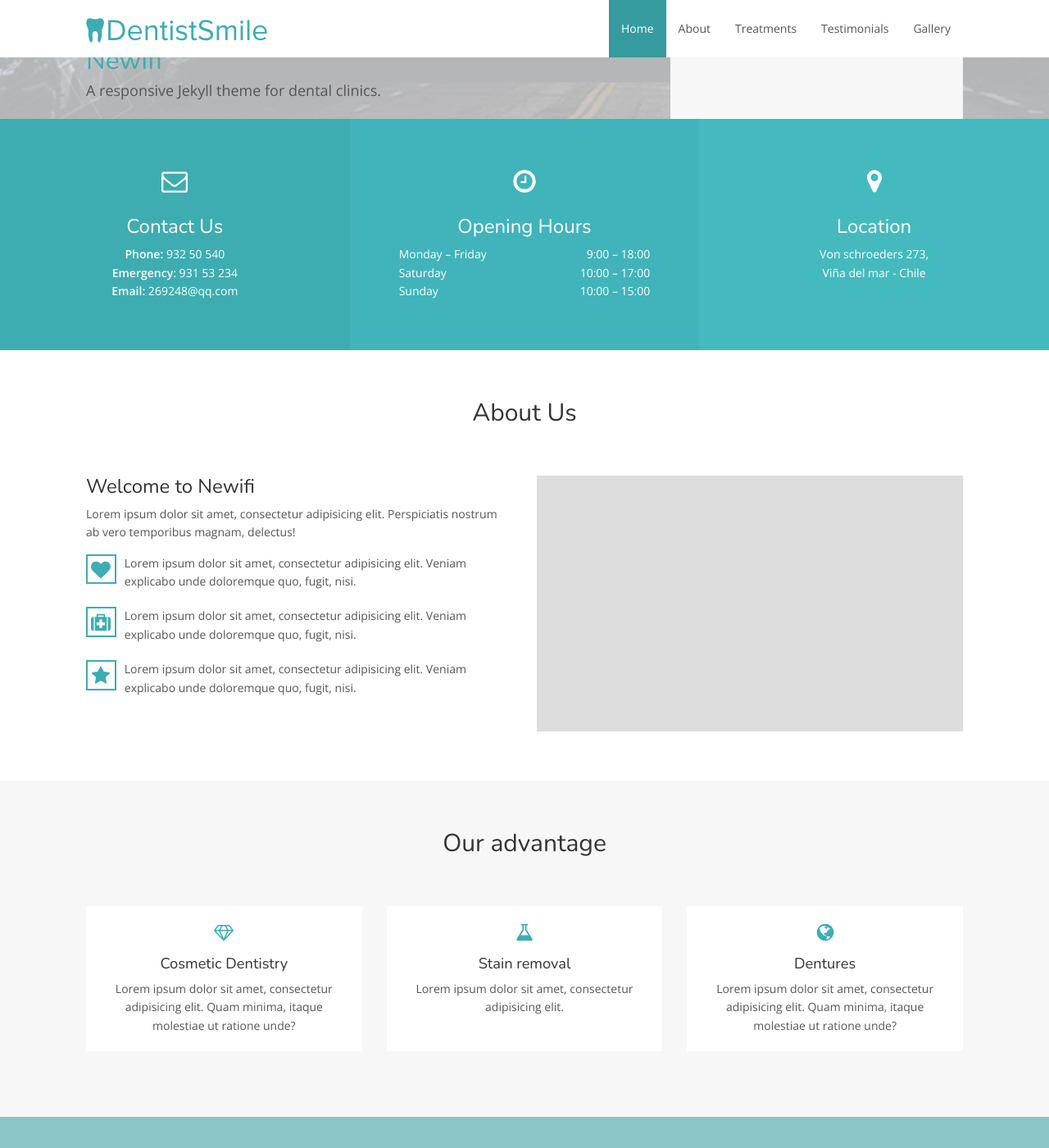
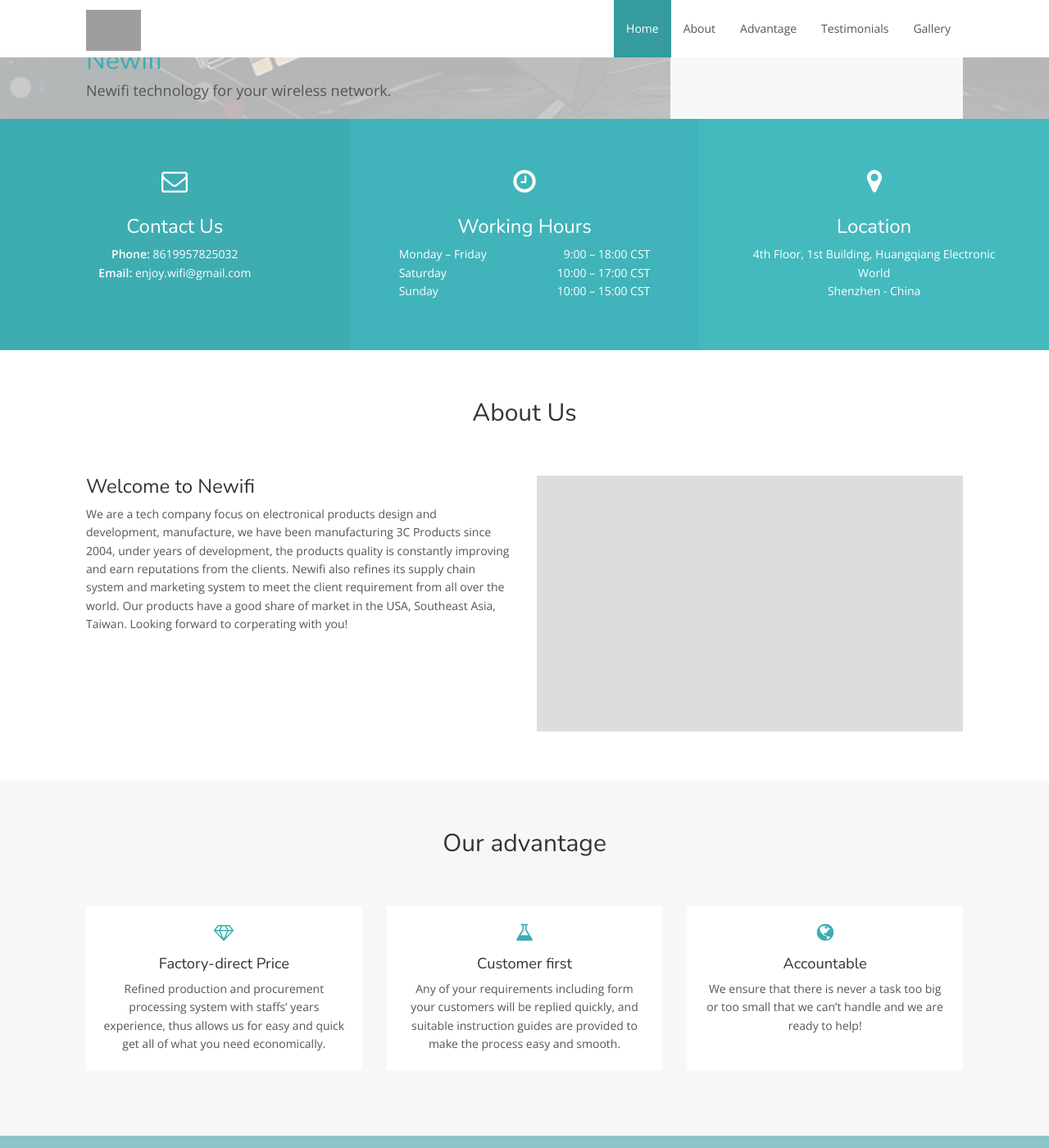
Before and after one commit to senfend/senfend.github.io, a Jekyll site: the page built from index.html, in a window 1280 px wide and 1400 px high, scrolled down 401 px. Shown: the whole window at 82% size. Built offline with Jekyll 4.4.1, drawn with Linux system fonts in a browser that asks for light colours; nearby versions of some CDN libraries; grey boxes are pictures that could not be loaded.

Commit message:
Some changes 3

```diff
--- a/_config.yml
+++ b/_config.yml
@@ -3,29 +3,27 @@
 description: "A responsive Jekyll theme for dental clinics."
 baseurl: "/newifi" # the subpath of your site, e.g. /blog
 url: "https://arvinwang8721.github.io" # the name of your domain
-logo_url: svg/min/logo.svg
+logo_url: svg/min/logo.png
 
 # Hero
 hero:
     hero_img: hero.jpg
-    hero_title: DentistSmile
     hero_title: Newifi
-    hero_description: A responsive Jekyll theme for dental clinics.
+    hero_description: Newifi technology for your wireless network.
 
 # Contact form
 api_token: # Enter API token here
 
 # Contact info
 contact:
-    phone: 932 50 540
-    emergency: 931 53 234
-    email: 269248@qq.com
-    address: Von schroeders 273, <br> Viña del mar - Chile
+    phone: +8619957825032
+    email: enjoy.wifi@gmail.com
+    address: 4th Floor, 1st Building, Huangqiang Electronic World <br> Shenzhen - China
 
 # Opening hours
-monday_friday: 9:00 – 18:00
-saturday: 10:00 – 17:00
-sunday: 10:00 – 15:00
+monday_friday: 9:00 – 18:00 CST
+saturday: 10:00 – 17:00 CST
+sunday: 10:00 – 15:00 CST
 
 # Testimonials
 testimonials:
@@ -34,7 +32,6 @@
 # Map
 map:
     zoom: 17
-    address: Von schroeders 273, Viña del mar, Chile
     address: No.13B005 4th Floor, 1st Building, Huaqiang Electronic World, Futian District, ShenZhen, China
     address_details: svg/min/logo.svg
 
@@ -47,7 +44,6 @@
 feed: yes
 
 # Footer
-copyright: © 2015 DentistSmile - All rights reserved
 copyright: © 2020 newifi - All rights reserved
 
 # Build settings
--- a/_data/treatments.yml
+++ b/_data/treatments.yml
@@ -1,11 +1,11 @@
 - icon: icon-diamond
-  title: Cosmetic Dentistry
-  description: Lorem ipsum dolor sit amet, consectetur adipisicing elit. Quam minima, itaque molestiae ut ratione unde?
+  title: Factory-direct Price
+  description: Refined production and procurement processing system with staffs’ years experience, thus allows us for easy and quick get all of what you need economically.
 
 - icon: icon-flask
-  title: Stain removal
-  description: Lorem ipsum dolor sit amet, consectetur adipisicing elit.
+  title: Customer first
+  description: Any of your requirements including form your customers will be replied quickly, and  suitable instruction guides are provided to make the process easy and smooth.
 
 - icon: icon-globe
-  title: Dentures
-  description: Lorem ipsum dolor sit amet, consectetur adipisicing elit. Quam minima, itaque molestiae ut ratione unde?
+  title: Accountable
+  description: We ensure that there is never a task too big or too small that we can’t handle and we are ready to help!
--- a/_includes/header.html
+++ b/_includes/header.html
@@ -18,7 +18,7 @@
             <ul class="nav navbar-nav navbar-right">
                 <li><a class="scroll" href="#top">Home</a></li>
                 <li><a class="scroll" href="#about">About</a></li>
-                <li><a class="scroll" href="#treatments">Treatments</a></li>
+                <li><a class="scroll" href="#treatments">Advantage</a></li>
                 <li><a class="scroll" href="#testimonials">Testimonials</a></li>
                 <li><a class="scroll" href="#gallery">Gallery</a></li>
             </ul>
--- a/index.html
+++ b/index.html
@@ -50,7 +50,6 @@
         <h3>Contact Us</h3>
         <ul>
             {% if site.contact.phone %}<li><strong>Phone:</strong> {{ site.contact.phone }}</li>{% endif %}
-            {% if site.contact.emergency %}<li><strong>Emergency:</strong> {{ site.contact.emergency }}</li>{% endif %}
             {% if site.contact.email %}<li><strong>Email:</strong> {{ site.contact.email }}</li>{% endif %}
         </ul>
     </div>
@@ -58,7 +57,7 @@
         <svg class="icon icon-clock-o">
             <use xlink:href="#icon-clock-o"></use>
         </svg>
-        <h3>Opening Hours</h3>
+        <h3>Working Hours</h3>
         <table>
             <tbody>
                 <tr>
@@ -96,50 +95,15 @@
         <div class="row">
             <div class="col-sm-6">
                 <h3>Welcome to Newifi</h3>
-                <p>Lorem ipsum dolor sit amet, consectetur adipisicing elit. Perspiciatis nostrum ab vero temporibus
-                    magnam, delectus!</p>
+                <p>We are a tech company focus on electronical products design and development,
+                    manufacture, we have been manufacturing 3C Products since 2004,
+                    under years of development, the products quality is constantly improving and earn reputations from
+                    the clients.
+                    Newifi also refines its supply chain system and marketing system to meet the client requirement from
+                    all over the world.
+                    Our products have a good share of market in the USA, Southeast Asia, Taiwan. Looking forward to
+                    corperating with you!</p>
 
-                <div class="media">
-                    <div class="media-left">
-                        <div class="boxed-icon">
-                            <svg class="icon icon-heart">
-                                <use xlink:href="#icon-heart"></use>
-                            </svg>
-                        </div>
-                    </div>
-                    <div class="media-body">
-                        <p>Lorem ipsum dolor sit amet, consectetur adipisicing elit. Veniam explicabo unde doloremque
-                            quo, fugit, nisi.</p>
-                    </div>
-                </div>
-
-                <div class="media">
-                    <div class="media-left">
-                        <div class="boxed-icon">
-                            <svg class="icon icon-medkit">
-                                <use xlink:href="#icon-medkit"></use>
-                            </svg>
-                        </div>
-                    </div>
-                    <div class="media-body">
-                        <p>Lorem ipsum dolor sit amet, consectetur adipisicing elit. Veniam explicabo unde doloremque
-                            quo, fugit, nisi.</p>
-                    </div>
-                </div>
-
-                <div class="media">
-                    <div class="media-left">
-                        <div class="boxed-icon">
-                            <svg class="icon icon-star">
-                                <use xlink:href="#icon-star"></use>
-                            </svg>
-                        </div>
-                    </div>
-                    <div class="media-body">
-                        <p>Lorem ipsum dolor sit amet, consectetur adipisicing elit. Veniam explicabo unde doloremque
-                            quo, fugit, nisi.</p>
-                    </div>
-                </div>
             </div>
             <div class="col-sm-6">
                 <img src="img/about.jpg" alt="...">
```
Also changed, not shown: img/hero.jpg.
